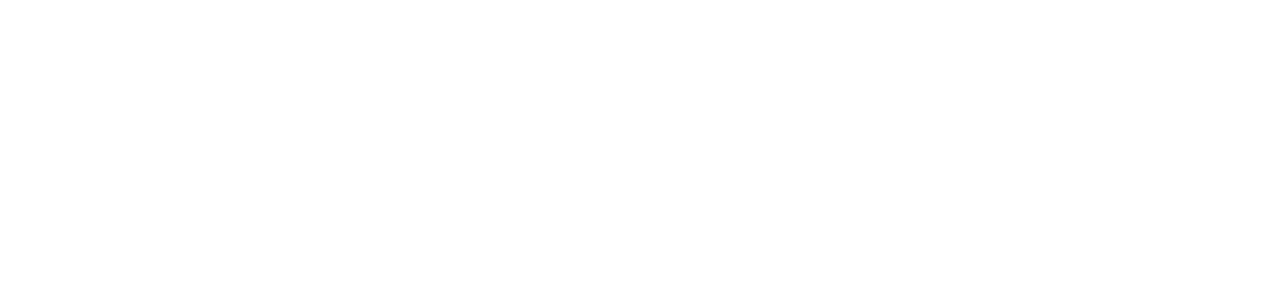
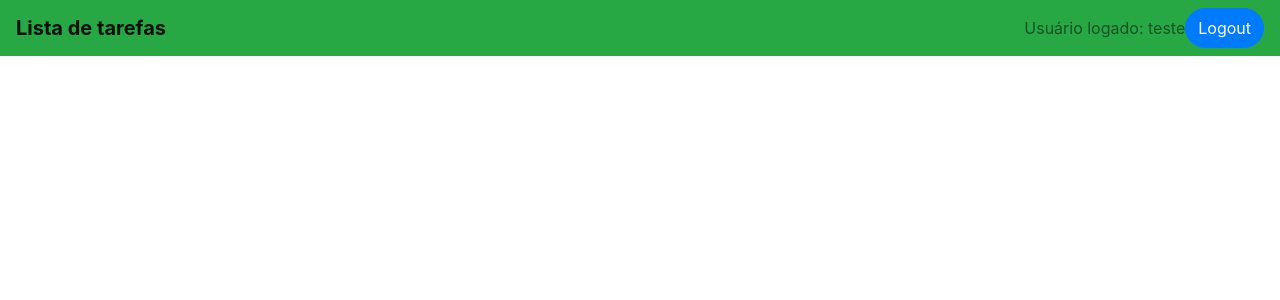
Before and after one commit to renanstd/vue-drf-auth, a Vue app in the folder frontend/front-todo/: page / in a window 1280 px wide. Shown: the top 300 px of the page. Built offline with nearby package versions, Linux system fonts and the light colour scheme.

Commit message:
Adiciona navbar

```diff
--- a/frontend/front-todo/src/App.vue
+++ b/frontend/front-todo/src/App.vue
@@ -8,12 +8,4 @@
 </script>
 
 <style>
-#app {
-  font-family: Avenir, Helvetica, Arial, sans-serif;
-  -webkit-font-smoothing: antialiased;
-  -moz-osx-font-smoothing: grayscale;
-  text-align: center;
-  color: #2c3e50;
-  margin-top: 60px;
-}
 </style>
--- /dev/null
+++ b/frontend/front-todo/src/components/Navbar.vue
@@ -0,0 +1,30 @@
+<template>
+    <b-navbar
+        variant="success"
+        type="light"
+        sticky="true"
+    >
+        <b-navbar-brand href="#">
+            <b>Lista de tarefas</b>
+        </b-navbar-brand>
+        <b-navbar-nav class="ml-auto">
+            <b-nav-text class="ml-auto">
+                Usuário logado: {{ user }}
+            </b-nav-text>
+            <b-button pill v-if="user"
+                variant="primary"
+                type="submit"
+            >Logout</b-button>
+            <b-button pill v-else
+                variant="primary"
+                type="submit"
+            >Login</b-button>
+        </b-navbar-nav>
+    </b-navbar>
+</template>
+
+<script>
+export default {
+    props: ['user'],
+}
+</script>
--- /dev/null
+++ b/frontend/front-todo/src/components/Todos.vue
@@ -0,0 +1,18 @@
+<template>
+    <navbar user="teste"></navbar>
+</template>
+
+<script>
+import Navbar from './Navbar'
+
+export default {
+    data() {
+        return {
+            user: 'renan'
+        }
+    },
+    components: {
+        navbar: Navbar
+    }
+}
+</script>
--- a/frontend/front-todo/src/router/index.js
+++ b/frontend/front-todo/src/router/index.js
@@ -1,7 +1,7 @@
 import Vue from 'vue';
 import VueRouter from 'vue-router';
 import Login from '../components/Login.vue';
-import App from '../App.vue';
+import Todos from '../components/Todos.vue';
 
 
 Vue.use(VueRouter);
@@ -10,7 +10,7 @@
   {
     path: '/',
     name: 'Home',
-    component: App,
+    component: Todos,
   },
   {
     path: '/login',
```
